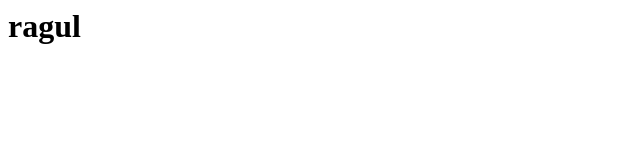
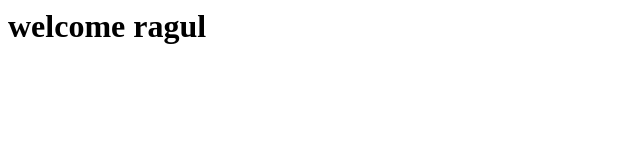
Before and after one commit to ragul-tickey/devlopment, a plain HTML site: page index.html in a window 1280 px wide. Shown: the whole page, without its empty margins (0-640 px from the left). Drawn offline with Linux system fonts and the light colour scheme.

Commit message:
Update index.html

```diff
--- a/index.html
+++ b/index.html
@@ -1 +1 @@
-<h1> ragul </h1>
+<h1> welcome ragul </h1>
```
